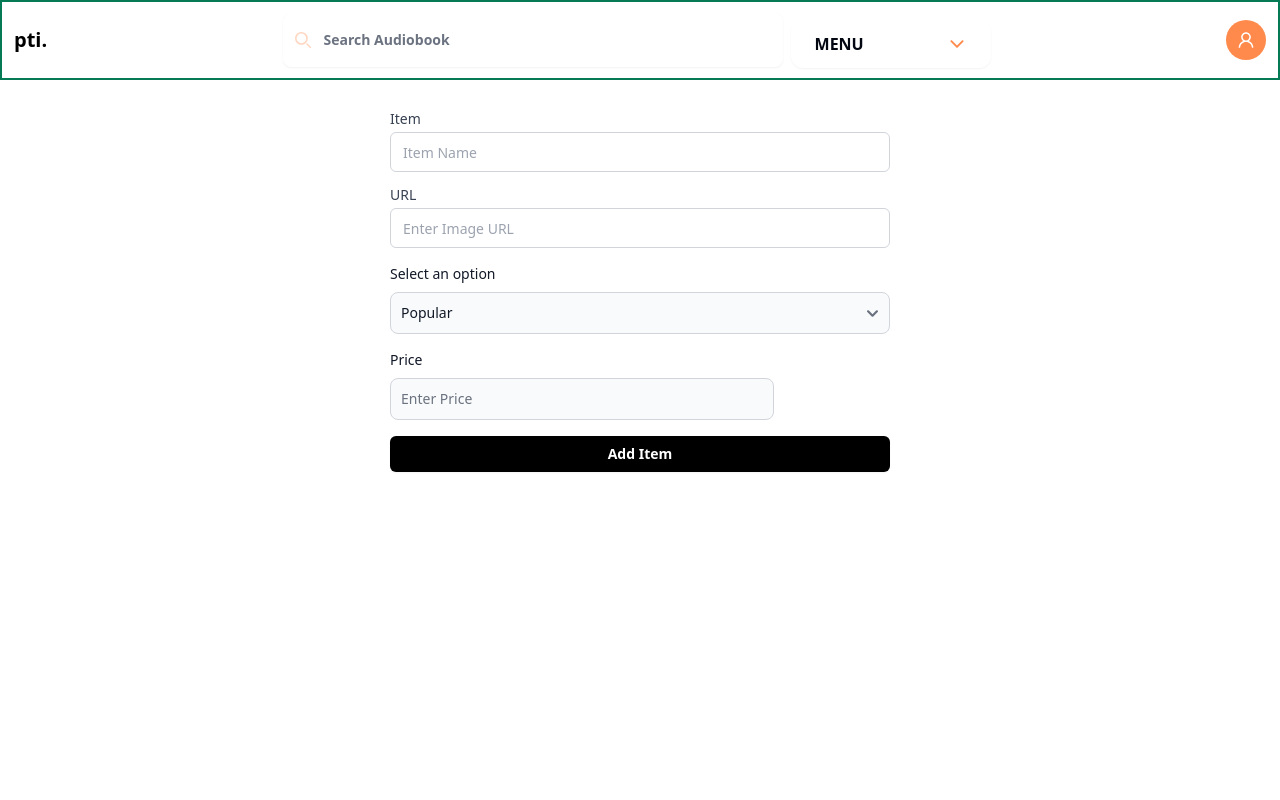
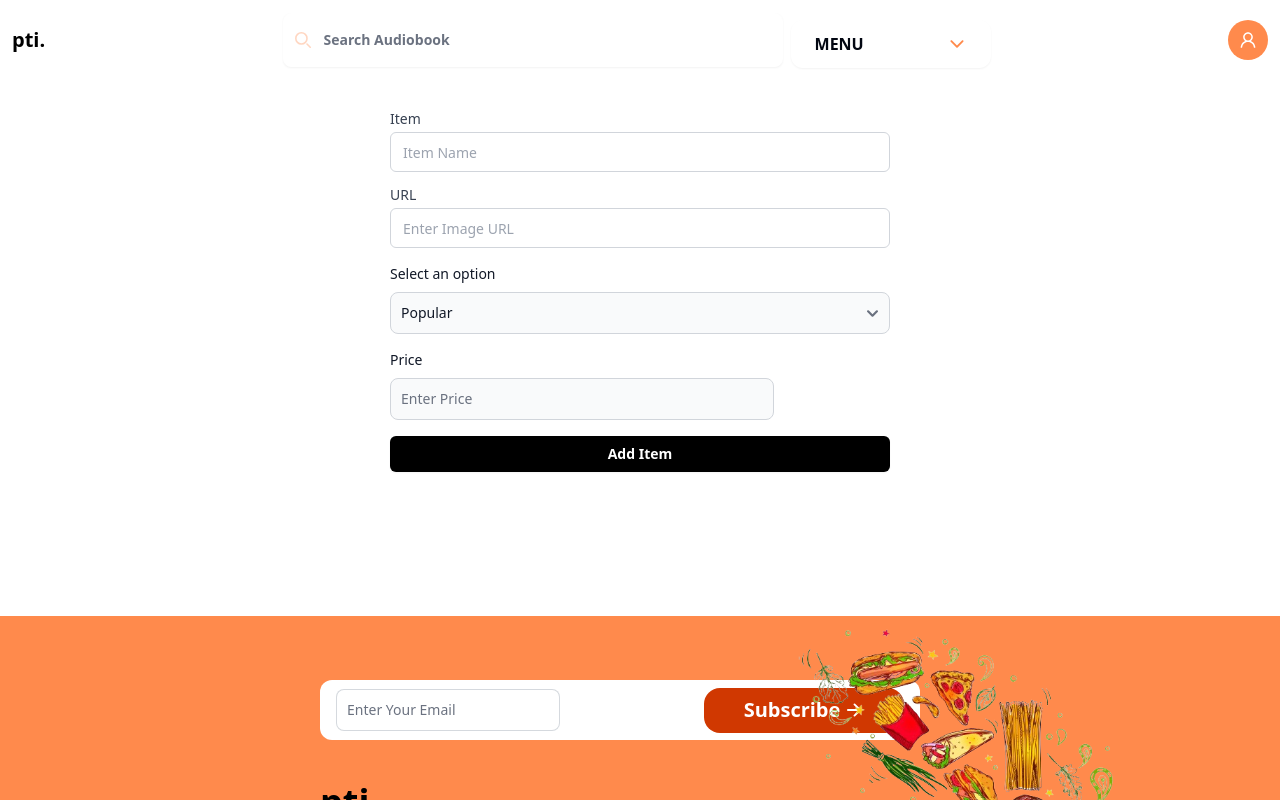
Before and after one commit to tanjilmahmud01/qt-intern-test, a React (Vite) app: page /addtolist in a window 1280 px wide. Shown: the top 800 px of the page. Built offline with nearby package versions, Linux system fonts and the light colour scheme; no server answers.

Commit message:
minor changes to solve errors

```diff
--- a/src/components/Navbar.jsx
+++ b/src/components/Navbar.jsx
@@ -7,7 +7,7 @@ import { Link } from "react-router-dom";
 const Navbar = () => {
   return (
     <nav className="">
-      <div className="container mx-auto px-3 flex items-center justify-between bg-white h-[80px] border-b border-slate-200 md:border-2 md:border-green-600">
+      <div className="container mx-auto px-3 flex items-center justify-between bg-white h-[80px] border-b border-slate-200 md: border-none">
         <Link to={"/"}>
           <span className="text-xl font-bold">pti.</span>
         </Link>
--- a/src/layout/Layout.jsx
+++ b/src/layout/Layout.jsx
@@ -7,7 +7,7 @@ const Layout = ({ children }) => {
     <div>
       <Navbar />
 
-      <div className="md:h-[100vh]">{children}</div>
+      <div className="">{children}</div>
 
       <Footer />
     </div>
```
